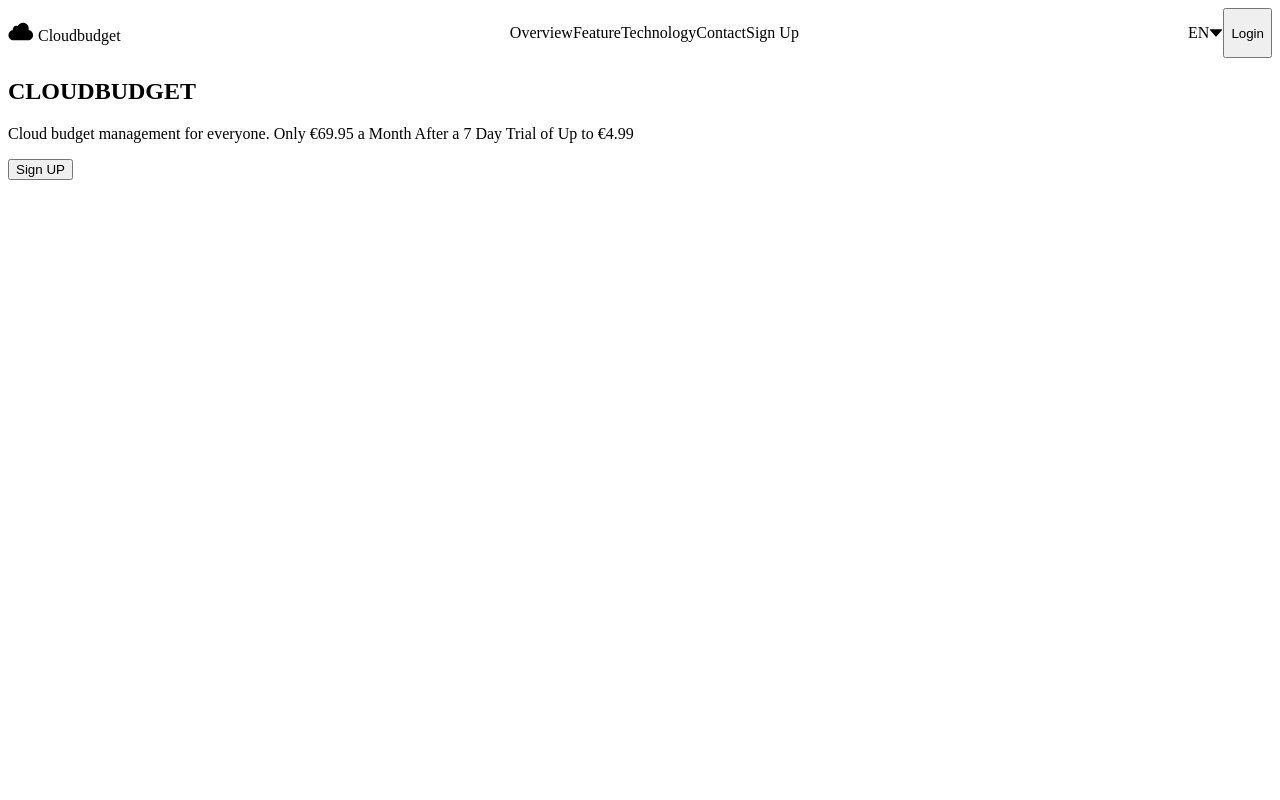
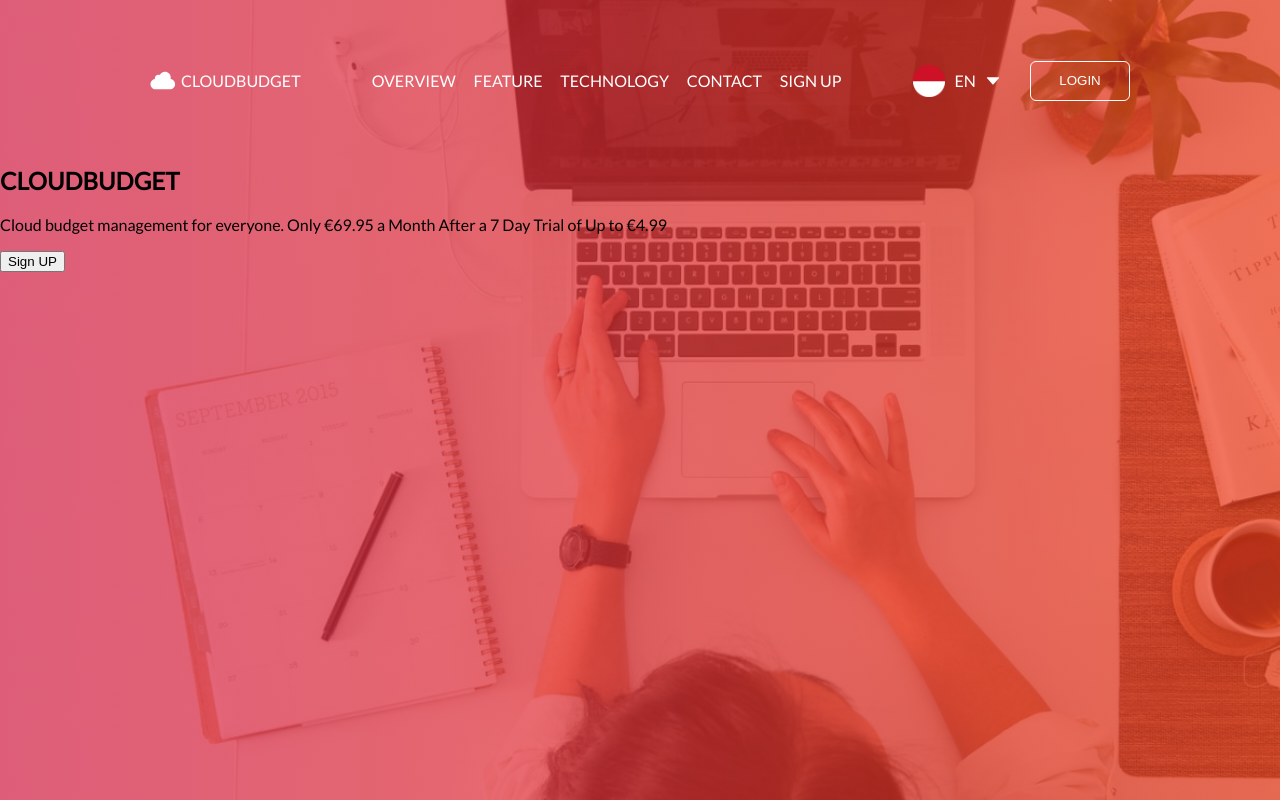
Before and after one commit to alvin-ictn/Binar-Week-2-Cloud-Budget, a plain HTML site: page index.html in a window 1280 px wide. Drawn offline with Linux system fonts and the light colour scheme.

Commit message:
add style for hero image and navbar

```diff
--- a/index.html
+++ b/index.html
@@ -5,13 +5,14 @@
   <meta name="viewport" content="width=device-width, initial-scale=1.0">
   <title>Cloud Budget</title>
   <link rel="stylesheet" href="style.css">
+  <link href="https://fonts.googleapis.com/css2?family=Lato&display=swap" rel="stylesheet">
 </head>
 <body>
   <header>
     <nav class="navbar">
       <div class="logo">
-        <svg width="26" height="19" viewBox="0 0 26 19" fill="black" xmlns="http://www.w3.org/2000/svg">
-          <path d="M20.605 8.05002C20.605 7.61502 20.75 7.18002 20.75 6.60002C20.75 3.41002 18.14 0.800018 14.95 0.800018C12.63 0.800018 10.745 2.10502 9.73001 3.99002C9.44001 3.84502 8.86001 3.70002 8.42501 3.70002C6.39501 3.70002 4.80001 5.29502 4.80001 7.32502C4.80001 7.61502 4.80001 7.90502 4.94501 8.05002C2.33501 8.48502 0.450012 10.515 0.450012 13.125C0.450012 15.88 2.77001 18.2 5.52501 18.2H20.025C22.78 18.2 25.1 15.88 25.1 13.125C25.1 10.515 23.215 8.34002 20.605 8.05002Z" fill="black"/>
+        <svg width="26" height="19" viewBox="0 0 26 19" xmlns="http://www.w3.org/2000/svg">
+          <path d="M20.605 8.05002C20.605 7.61502 20.75 7.18002 20.75 6.60002C20.75 3.41002 18.14 0.800018 14.95 0.800018C12.63 0.800018 10.745 2.10502 9.73001 3.99002C9.44001 3.84502 8.86001 3.70002 8.42501 3.70002C6.39501 3.70002 4.80001 5.29502 4.80001 7.32502C4.80001 7.61502 4.80001 7.90502 4.94501 8.05002C2.33501 8.48502 0.450012 10.515 0.450012 13.125C0.450012 15.88 2.77001 18.2 5.52501 18.2H20.025C22.78 18.2 25.1 15.88 25.1 13.125C25.1 10.515 23.215 8.34002 20.605 8.05002Z" />
         </svg>
         <label for="logo">Cloudbudget</label>
       </div>
@@ -26,14 +27,14 @@
       </div>
       <div class="login">
         <div class="flag">
-          <img src="" alt="" class="thumbnail">
+          <img src="/assets/img/id.png" alt="" class="thumbnail">
           <p class="region">EN</p>
-          <svg width="14" height="8" viewBox="0 0 14 8" fill="black" xmlns="http://www.w3.org/2000/svg">
-            <path d="M12.7727 0.273438H1.22735C0.881062 0.273438 0.687703 0.639062 0.902156 0.888672L6.67481 7.58242C6.84005 7.77402 7.15821 7.77402 7.3252 7.58242L13.0979 0.888672C13.3123 0.639062 13.119 0.273438 12.7727 0.273438Z" fill="black"/>
+          <svg width="14" height="8" viewBox="0 0 14 8" xmlns="http://www.w3.org/2000/svg">
+            <path d="M12.7727 0.273438H1.22735C0.881062 0.273438 0.687703 0.639062 0.902156 0.888672L6.67481 7.58242C6.84005 7.77402 7.15821 7.77402 7.3252 7.58242L13.0979 0.888672C13.3123 0.639062 13.119 0.273438 12.7727 0.273438Z"/>
           </svg>
         </div>
         <button class="login">
-          Login
+          LOGIN
         </button>
       </div>
     </nav>
--- a/style.css
+++ b/style.css
@@ -1,24 +1,60 @@
+:root {
+  --primary-color : #fff;
+  --secondary-color : #000;
+  --pallete1 : #D52047;
+  --pallete2 : #EE3D1B;
+}
+
+body {
+  margin:0;
+  padding:0;
+  font-family: Lato;
+  font-style: normal;
+}
+
 header{
   display:flex;
   flex-direction: column;
 }
-nav{
+
+nav.navbar{
   display:flex;
   flex-direction: row;
   justify-content: space-between;
   align-items:center;
-  color:black;
+  color : var(--primary-color);
+  margin-top:15px;
+  padding:40px 150px;
+  text-transform: uppercase;
+  fill:var(--primary-color);
 }
 
+.navbar > .logo {
+  display: flex;
+  justify-items: center;
+}
+
+.navbar > .logo svg {
+  margin-right:5px;
+}
+
+.navbar > .menu {
+  flex-grow:0.5;
+}
 .menu-list {
   display:flex;
   flex-direction: row;
-  justify-content: space-between;
+  justify-content: space-evenly;
+}
+
+.menu-list .menu-item {
+  cursor: pointer;
 }
 
 nav > .login{
   display:flex;
   flex-direction: row;
+  align-items: center;
 }
 
 nav > .login .flag{
@@ -26,3 +62,35 @@ nav > .login .flag{
   flex-direction: row;
   align-items:center;
 }
+
+nav > .login .flag svg {
+  cursor: pointer;
+}
+
+nav > .login .flag *:not(.login){
+  margin-right:10px;
+}
+
+nav > .login .login {
+  margin-left: 20px;
+  width: 100px;
+  height: 40px;
+  background: transparent;
+  border-radius: 6px;
+  border: 1px solid var(--primary-color);
+  color: var(--primary-color);
+}
+
+nav > .login .flag img {
+  width:32px;
+  height:32px;
+}
+
+header{
+  background: linear-gradient(to right,rgba(213, 32, 71  , 0.7),rgba(238, 61, 27, 0.7)),url("assets/img/banner.jpg") no-repeat center center fixed;
+  height: 100vh;
+  -webkit-background-size: cover;
+  -moz-background-size: cover;
+  -o-background-size: cover;
+  background-size: cover;
+}
```
Also changed, not shown: assets/img/banner.jpg (added).
